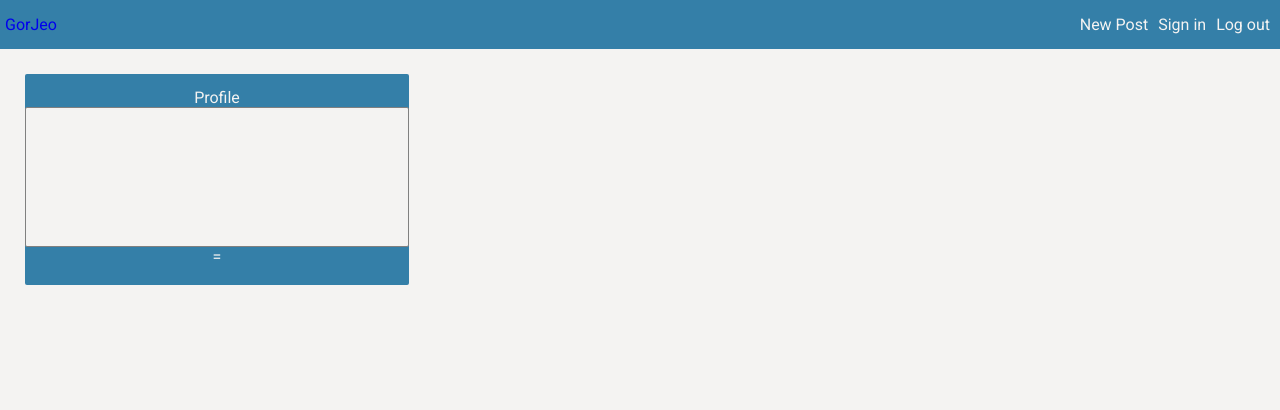
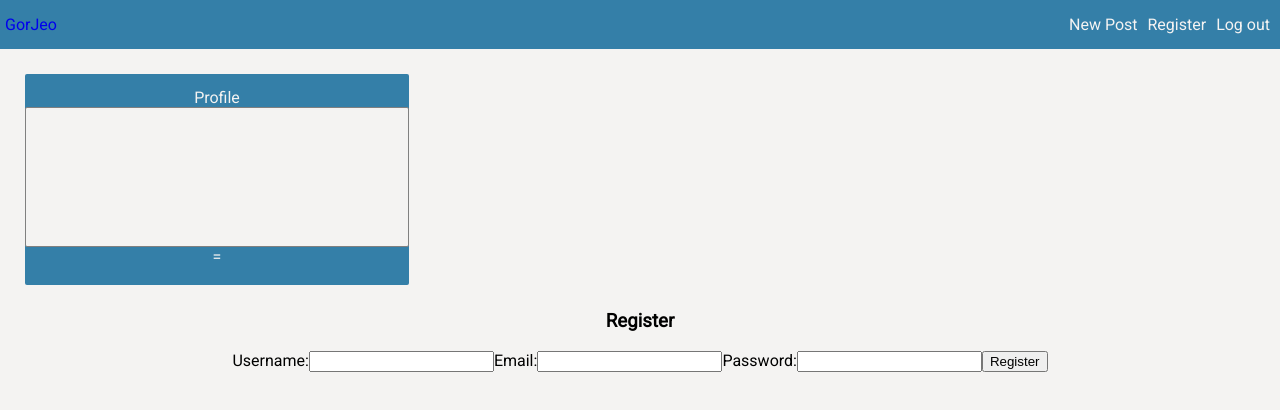
Before and after one commit to Juan321654/gorjeo, a React (Create React App) app in the folder client/: page /register in a window 1280 px wide. Shown: the top 410 px of the page. Built offline with nearby package versions, Linux system fonts and the light colour scheme; the HTML template or start-up script is replaced by a standard one.

Commit message:
register added with link to separated screen

```diff
--- a/client/package.json
+++ b/client/package.json
@@ -6,6 +6,7 @@
     "@testing-library/jest-dom": "^4.2.4",
     "@testing-library/react": "^9.3.2",
     "@testing-library/user-event": "^7.1.2",
+    "axios": "^0.20.0",
     "react": "^16.14.0",
     "react-dom": "^16.14.0",
     "react-router-dom": "^5.2.0",
--- a/client/src/App.js
+++ b/client/src/App.js
@@ -1,18 +1,55 @@
-import React from 'react';
+import React, { useState, useEffect } from 'react';
 import './App.css';
-import { Route } from 'react-router-dom';
+import { Route, useHistory } from 'react-router-dom';
+import { loginUser, registerUser, removeToken, verifyUser } from './services/auth';
 //screens
 import Layout from './screens/Layout/Layout';
 import Profile from './screens/Profile/Profile';
 import Posts from './screens/Posts/Posts';
+import SignUp from './screens/Signup/SignUp'
 
 function App() {
+  const [currentUser, setCurrentUser] = useState(null);
+  const history = useHistory();
+
+  useEffect(() => {
+    const handleVerify = async () => {
+      const userData = await verifyUser();
+      setCurrentUser(userData)
+    }
+    handleVerify();
+  }, [])
+
+  const handleLogin = async (loginData) => {
+    const userData = await loginUser(loginData);
+    setCurrentUser(userData);
+    history.push('/')
+  }
+
+  const handleRegister = async (registerData) => {
+    const userData = await registerUser(registerData);
+    setCurrentUser(userData);
+    history.push('/')
+  }
+
+  const handleLogout = () => {
+    setCurrentUser(null);
+    localStorage.removeItem('authToken');
+    removeToken();
+  }
+
   return (
     <div className="App">
       <Route path="/">
         <Layout />
       </Route>
+
       <Profile />
+
+      <Route path="/register">
+        <SignUp />
+      </Route>
+
       {/* <Posts /> */}
 
     </div>
--- a/client/src/screens/Layout/Layout.jsx
+++ b/client/src/screens/Layout/Layout.jsx
@@ -11,7 +11,9 @@ export default function Layout() {
 
             <div className="li-l">
                 <li className="single-li-lay">New Post</li>
-                <li className="single-li-lay">Sign in</li>
+                <Link to="/register">
+                    <li className="single-li-lay">Register</li>
+                </Link>
                 <li className="single-li-lay">Log out</li>
             </div>
         </div>
--- /dev/null
+++ b/client/src/screens/Signup/SignUp.jsx
@@ -0,0 +1,62 @@
+import React, { useState } from 'react'
+import './SignUp.css'
+
+export default function SignUp(props) {
+    const [formData, setFormData] = useState({
+        username: "",
+        email: "",
+        password: ""
+    })
+    const { username, email, password } = formData;
+    const { error, handleRegister } = props;
+
+
+    const handleChange = (e) => {
+        const { name, value } = e.target;
+        setFormData(prevState => ({
+            ...prevState,
+            [name]: value
+        }))
+    }
+
+    return (
+        <form onSubmit={(e) => {
+            e.preventDefault();
+            handleRegister(formData);
+        }}>
+            <h3>Register</h3>
+            {
+                error &&
+                <p>{error}</p>
+            }
+            <label>
+                Username:
+            <input
+                    type="text"
+                    value={username}
+                    name="username"
+                    onChange={handleChange}
+                />
+            </label>
+            <label>
+                Email:
+            <input
+                    type="text"
+                    value={email}
+                    name="email"
+                    onChange={handleChange}
+                />
+            </label>
+            <label>
+                Password:
+            <input
+                    type="password"
+                    value={password}
+                    name="password"
+                    onChange={handleChange}
+                />
+            </label>
+            <button>Register</button>
+        </form>
+    )
+}
```
Also changed, not shown: client/src/App.css (line endings or trailing spaces), client/src/screens/Signup/SignUp.css (added), 1 other file (tests, documents, lock files or other folders).
